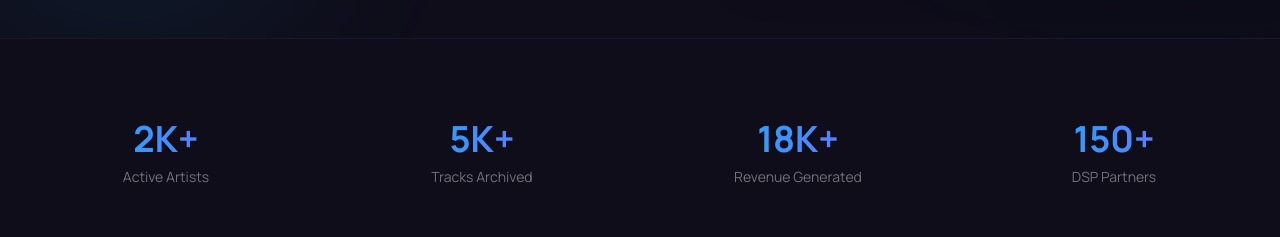
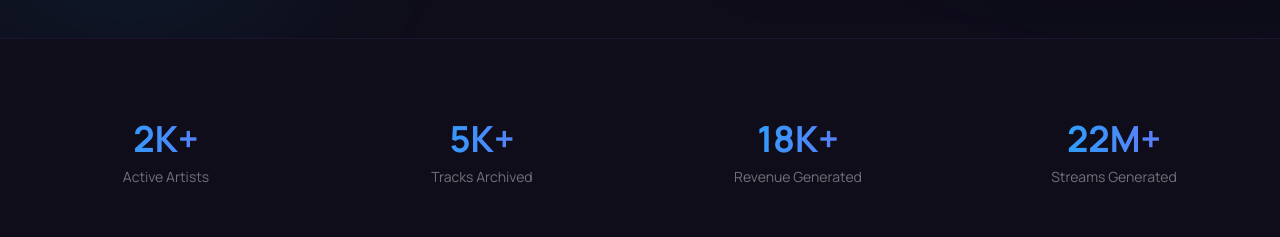
Before and after one commit to Workhubug/R-Chivez, a React (Create React App) app: page / in a window 1280 px wide. Shown: the part 786-1023 px from the top of the page. Built offline with nearby package versions, Linux system fonts and the light colour scheme.

Commit message:
Update LandingPage.jsx
corrected stats

```diff
--- a/src/pages/LandingPage.jsx
+++ b/src/pages/LandingPage.jsx
@@ -69,7 +69,7 @@
     { value: "2K+", label: "Active Artists" },
     { value: "5K+", label: "Tracks Archived" },
     { value: "18K+", label: "Revenue Generated" },
-    { value: "150+", label: "DSP Partners" }
+    { value: "22M+", label: "Streams Generated" }
   ];
 
   return (
```
